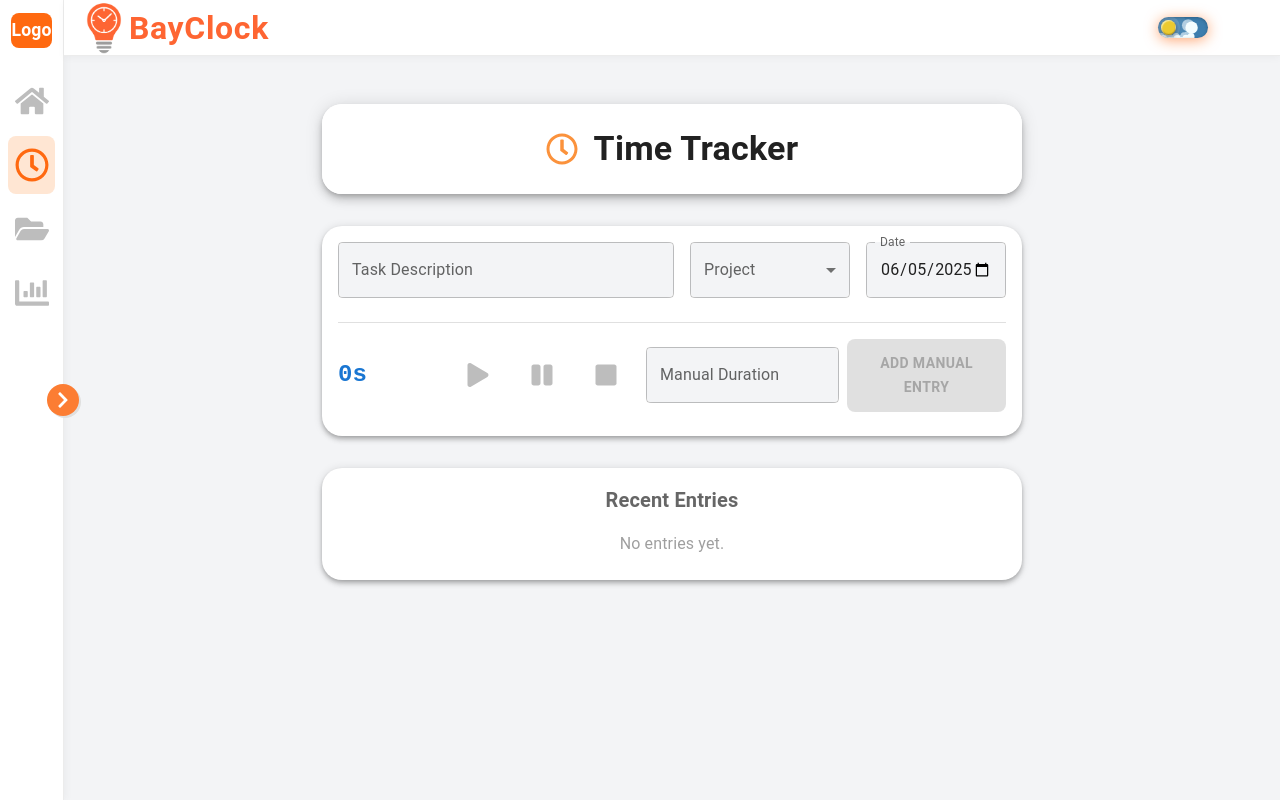
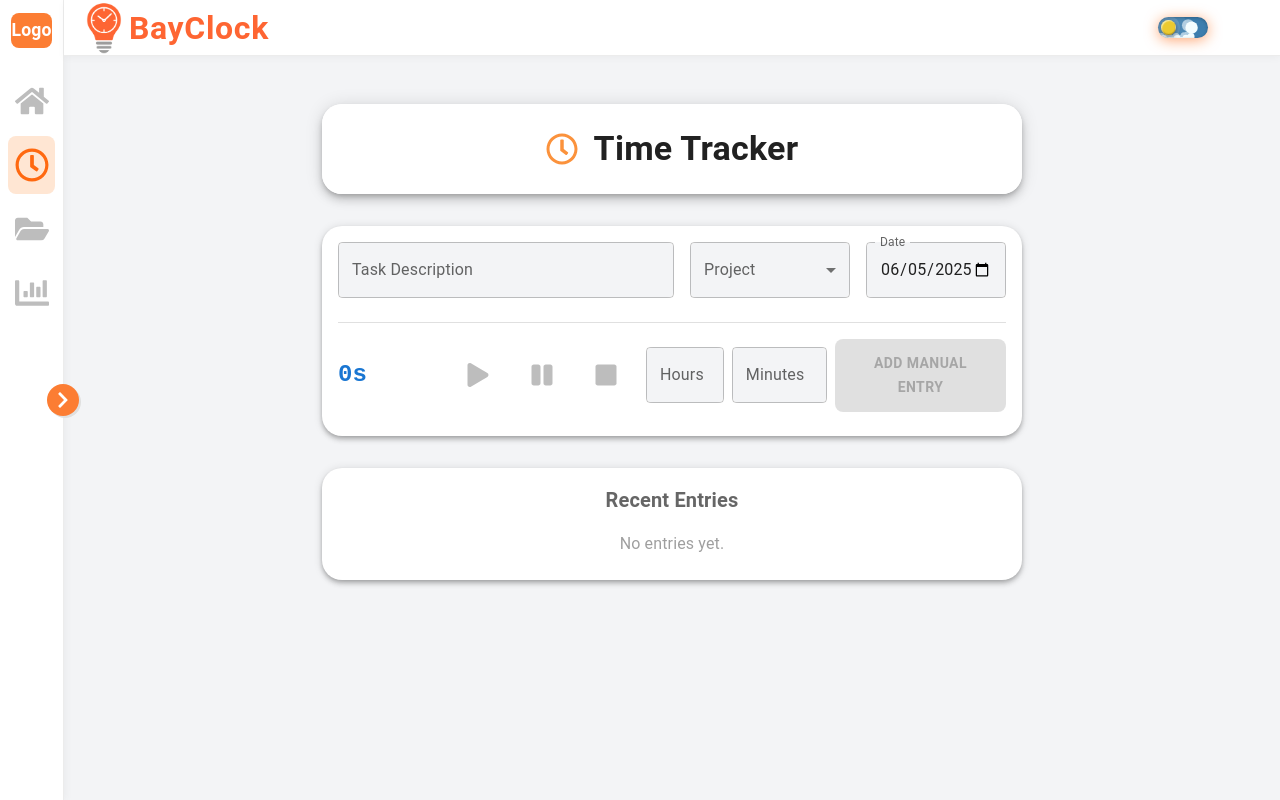
Before and after one commit to c7harry/BayClock, a React (Vite) app in the folder BayClock/: page /tracker in a window 1280 px wide. Built offline with nearby package versions, Linux system fonts and the light colour scheme.

Commit message:
fix manual input

```diff
--- a/BayClock/src/components/Sidebar.jsx
+++ b/BayClock/src/components/Sidebar.jsx
@@ -108,7 +108,7 @@ const StyledSidebar = styled.div`
     justify-content: center;
     width: 60px;
     height: 35px;
-    background:rgb(255, 105, 16);
+    background: rgb(252, 125, 51);
     color: #fff;
     font-weight: bold;
     border-radius: 8px;
@@ -116,7 +116,7 @@ const StyledSidebar = styled.div`
     transition: background 0.3s;
   }
   html.dark & .logo-square {
-    background:  rgba(254,101,50,255);
+    background: rgb(252, 125, 51);
     color: #23232a;
   }
 
--- a/BayClock/src/pages/TimeTracker.jsx
+++ b/BayClock/src/pages/TimeTracker.jsx
@@ -71,6 +71,10 @@ export default function TimeTracker() {
   const [date, setDate] = useState(() => new Date().toISOString().slice(0, 10));
   const [manualDuration, setManualDuration] = useState("");
 
+  // Manual entry state: separate hours and minutes
+  const [manualHours, setManualHours] = useState("");
+  const [manualMins, setManualMins] = useState("");
+
   // Entries state (simulate localStorage)
   const [entries, setEntries] = useState(() => {
     const saved = localStorage.getItem("entries");
@@ -117,13 +121,19 @@ export default function TimeTracker() {
     localStorage.setItem("entries", JSON.stringify(updated));
     setDescription("");
     setProject("");
-    setManualDuration("");
+    setManualHours("");
+    setManualMins("");
   };
 
-  // Manual entry handler
+  // Manual entry handler (combine hours and mins)
   const handleManualAdd = () => {
-    if (!manualDuration) return;
-    addEntry(manualDuration);
+    const h = parseInt(manualHours, 10) || 0;
+    const m = parseInt(manualMins, 10) || 0;
+    if (h === 0 && m === 0) return;
+    let durationStr = "";
+    if (h > 0) durationStr += `${h}h `;
+    if (m > 0) durationStr += `${m}m`;
+    addEntry(durationStr.trim());
   };
 
   // Utility: seconds to "1h 23m 45s"
@@ -310,20 +320,38 @@ export default function TimeTracker() {
                       </span>
                     </Tooltip>
                   </Box>
+                  {/* Manual Duration Entry: Separate Hours and Minutes */}
                   <Box sx={{ display: "flex", alignItems: "center", gap: 1, flex: 1 }}>
                     <TextField
-                      label="Manual Duration"
-                      placeholder="e.g. 1h 30m"
-                      value={manualDuration}
-                      onChange={(e) => setManualDuration(e.target.value)}
-                      sx={{ minWidth: 120, bgcolor: "background.default", borderRadius: 2 }}
+                      label="Hours"
+                      type="number"
+                      inputProps={{ min: 0 }}
+                      value={manualHours}
+                      onChange={(e) => setManualHours(e.target.value.replace(/[^0-9]/g, ""))}
+                      sx={{ width: 90, bgcolor: "background.default", borderRadius: 2 }}
+                    />
+                    <TextField
+                      label="Minutes"
+                      type="number"
+                      inputProps={{ min: 0, max: 59 }}
+                      value={manualMins}
+                      onChange={(e) => {
+                        let val = e.target.value.replace(/[^0-9]/g, "");
+                        if (parseInt(val, 10) > 59) val = "59";
+                        setManualMins(val);
+                      }}
+                      sx={{ width: 110, bgcolor: "background.default", borderRadius: 2 }}
                     />
                     <Button
                       variant="contained"
                       color="warning"
                       sx={{ borderRadius: 2, fontWeight: 600, px: 3, py: 1.5 }}
                       onClick={handleManualAdd}
-                      disabled={!manualDuration || !description || !project}
+                      disabled={
+                        (!manualHours && !manualMins) ||
+                        !description ||
+                        !project
+                      }
                     >
                       Add Manual Entry
                     </Button>
```
